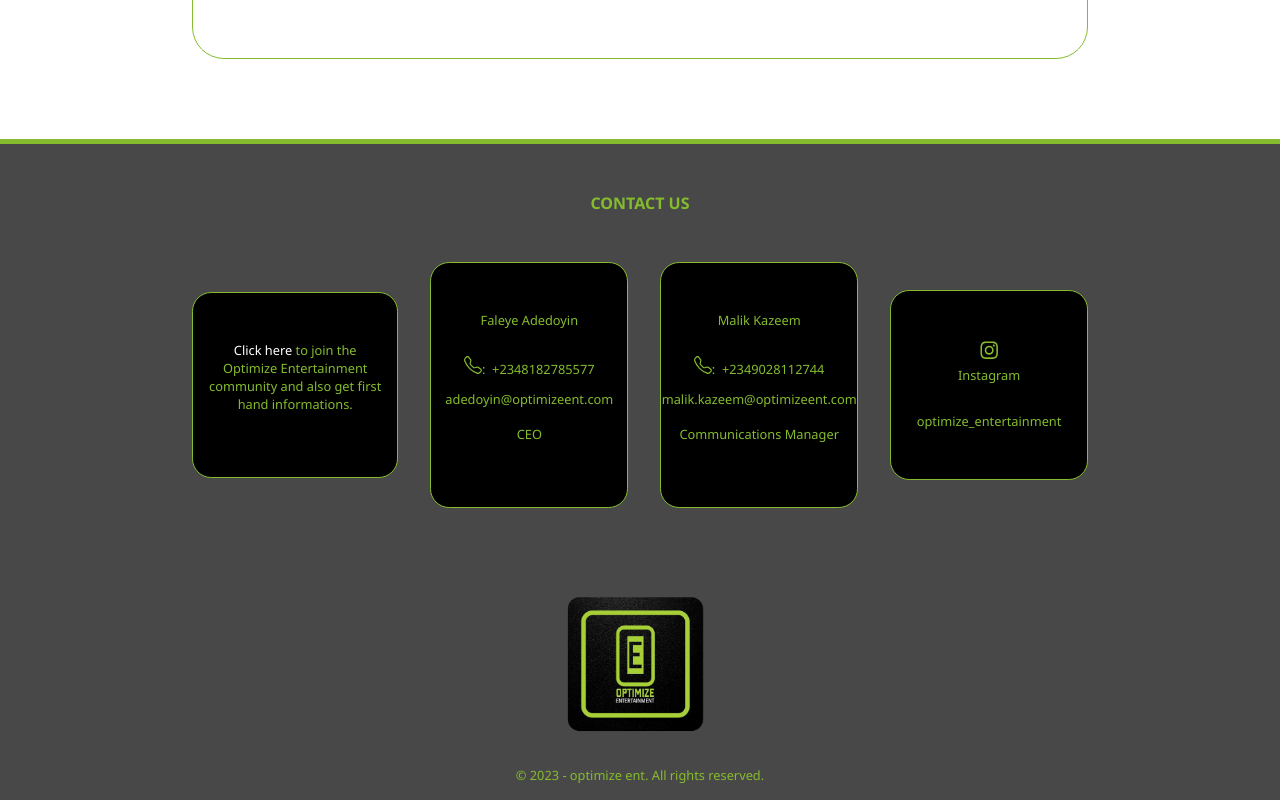
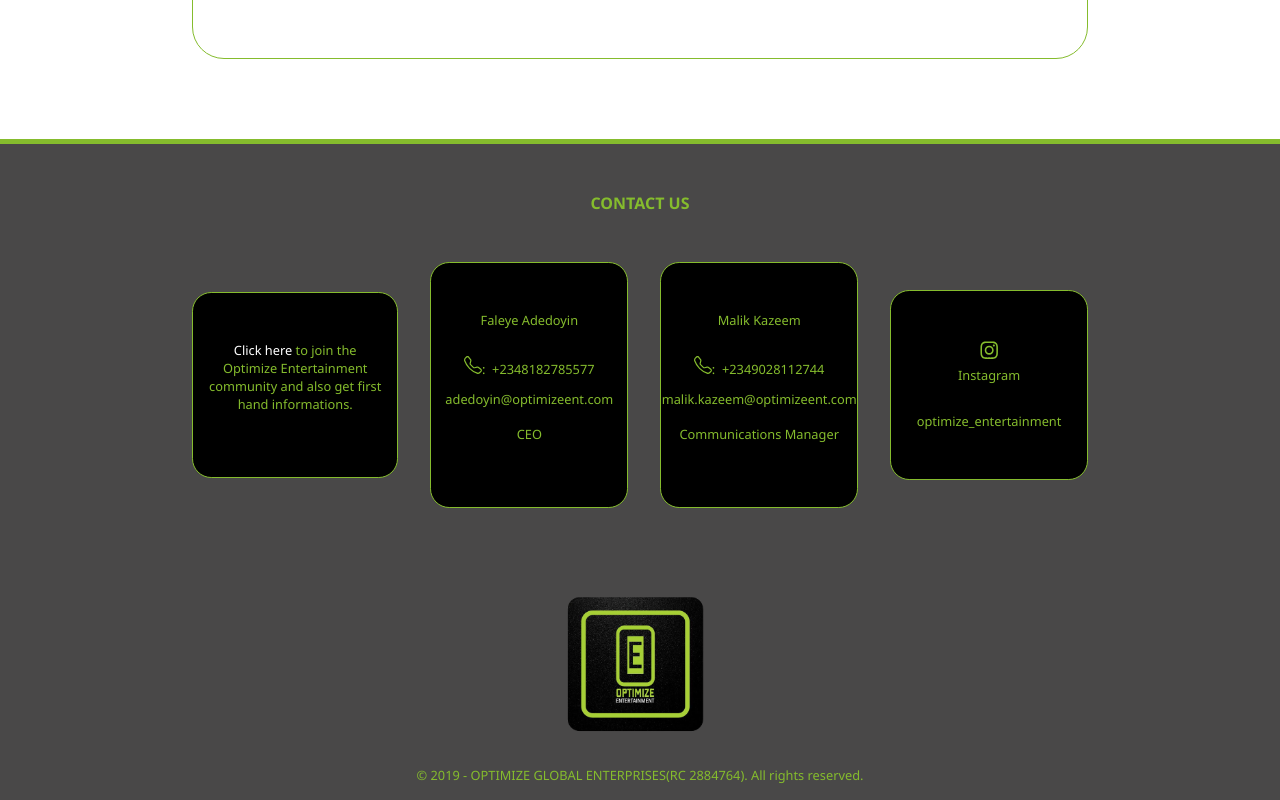
Before and after one commit to TheWiki2306/optimize-web, a React (Create React App) app: page / in a window 1280 px wide. Shown: the part 3387-4187 px from the top of the page. Built offline with nearby package versions, Linux system fonts and the light colour scheme.

Commit message:
Update Contact.jsx

```diff
--- a/src/components/contact/Contact.jsx
+++ b/src/components/contact/Contact.jsx
@@ -45,7 +45,7 @@
             <div className='contactImage'>
               <img src={Logo} alt="" />
             </div>
-            <p> &copy; 2023 - optimize ent. All rights reserved. </p>
+            <p> &copy; 2019 - OPTIMIZE GLOBAL ENTERPRISES(RC 2884764). All rights reserved. </p>
 
         </div>
      </div>
```
